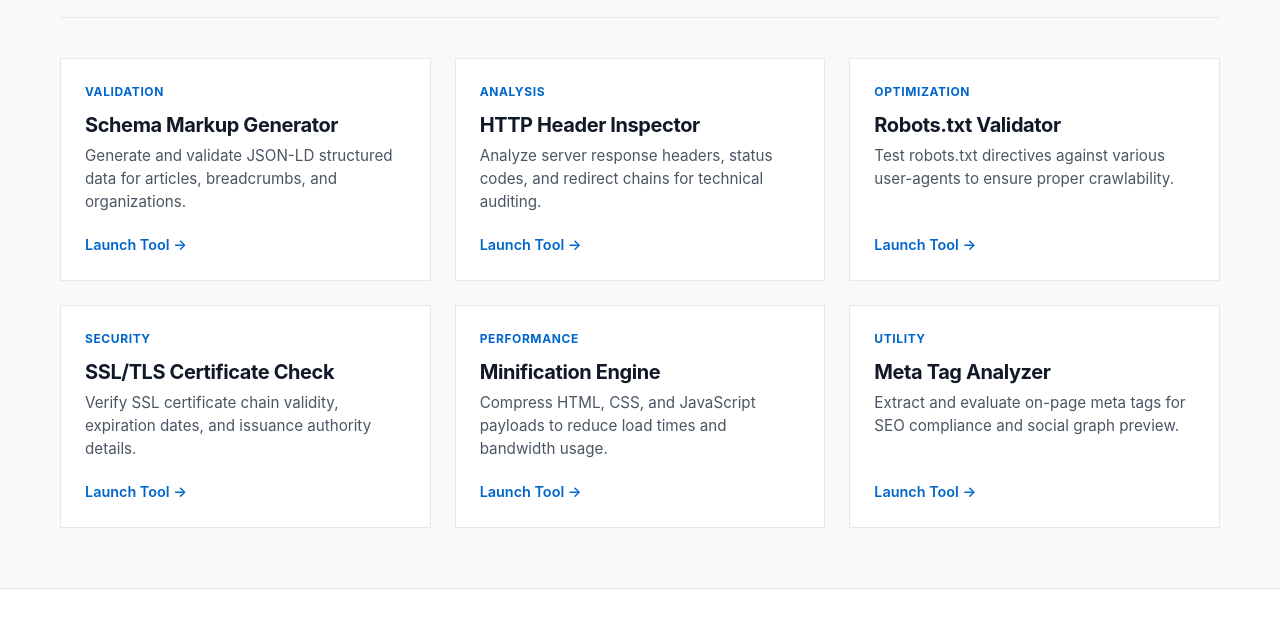
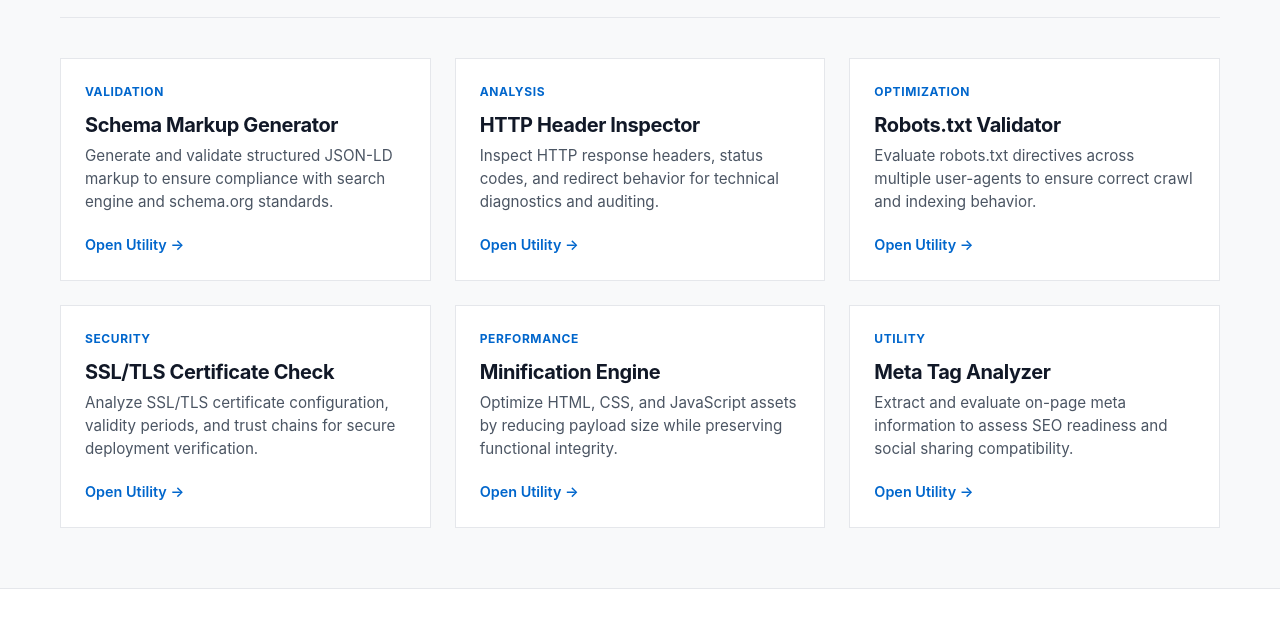
Before and after one commit to Mahmadul-rgb/utilix, a plain HTML site: page index.html in a window 1280 px wide. Shown: the part 663-1293 px from the top of the page. Drawn offline with Linux system fonts and the light colour scheme.

Commit message:
Update index.html

```diff
--- a/index.html
+++ b/index.html
@@ -421,43 +421,55 @@
                     <div class="tool-card">
                         <span class="tool-tag">Validation</span>
                         <h3>Schema Markup Generator</h3>
-                        <p class="tool-desc">Generate and validate JSON-LD structured data for articles, breadcrumbs, and organizations.</p>
-                        <a href="#" class="tool-link">Launch Tool &rarr;</a>
+                       <p class="tool-desc">
+Generate and validate structured JSON-LD markup to ensure compliance with search engine and schema.org standards.
+</p>
+                        <a href="#" class="tool-link">Open Utility →</a>
                     </div>
 
                     <div class="tool-card">
                         <span class="tool-tag">Analysis</span>
                         <h3>HTTP Header Inspector</h3>
-                        <p class="tool-desc">Analyze server response headers, status codes, and redirect chains for technical auditing.</p>
-                        <a href="#" class="tool-link">Launch Tool &rarr;</a>
+                       <p class="tool-desc">
+Inspect HTTP response headers, status codes, and redirect behavior for technical diagnostics and auditing.
+</p>
+                        <a href="#" class="tool-link">Open Utility →</a>
                     </div>
 
                     <div class="tool-card">
                         <span class="tool-tag">Optimization</span>
                         <h3>Robots.txt Validator</h3>
-                        <p class="tool-desc">Test robots.txt directives against various user-agents to ensure proper crawlability.</p>
-                        <a href="#" class="tool-link">Launch Tool &rarr;</a>
+                     <p class="tool-desc">
+Evaluate robots.txt directives across multiple user-agents to ensure correct crawl and indexing behavior.
+</p>
+                        <a href="#" class="tool-link">Open Utility →</a>
                     </div>
 
                     <div class="tool-card">
                         <span class="tool-tag">Security</span>
                         <h3>SSL/TLS Certificate Check</h3>
-                        <p class="tool-desc">Verify SSL certificate chain validity, expiration dates, and issuance authority details.</p>
-                        <a href="#" class="tool-link">Launch Tool &rarr;</a>
+                        <p class="tool-desc">
+Analyze SSL/TLS certificate configuration, validity periods, and trust chains for secure deployment verification.
+</p>
+                        <a href="#" class="tool-link">Open Utility →</a>
                     </div>
 
                     <div class="tool-card">
                         <span class="tool-tag">Performance</span>
                         <h3>Minification Engine</h3>
-                        <p class="tool-desc">Compress HTML, CSS, and JavaScript payloads to reduce load times and bandwidth usage.</p>
-                        <a href="#" class="tool-link">Launch Tool &rarr;</a>
+                      <p class="tool-desc">
+Optimize HTML, CSS, and JavaScript assets by reducing payload size while preserving functional integrity.
+</p>
+                        <a href="#" class="tool-link">Open Utility →</a>
                     </div>
 
                     <div class="tool-card">
                         <span class="tool-tag">Utility</span>
                         <h3>Meta Tag Analyzer</h3>
-                        <p class="tool-desc">Extract and evaluate on-page meta tags for SEO compliance and social graph preview.</p>
-                        <a href="#" class="tool-link">Launch Tool &rarr;</a>
+                        <p class="tool-desc">
+Extract and evaluate on-page meta information to assess SEO readiness and social sharing compatibility.
+</p>
+                        <a href="#" class="tool-link">Open Utility →</a>
                     </div>
                 </div>
             </div>
```
